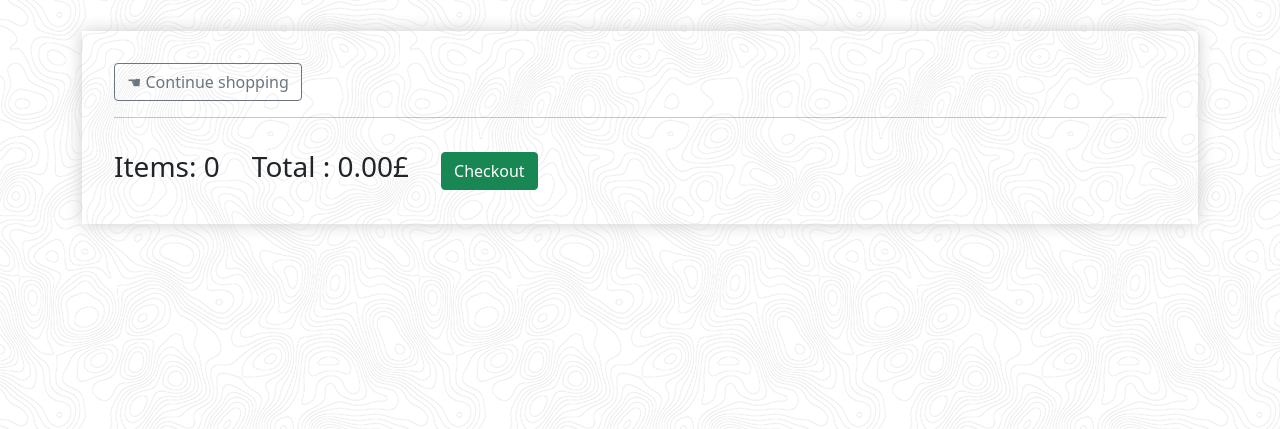
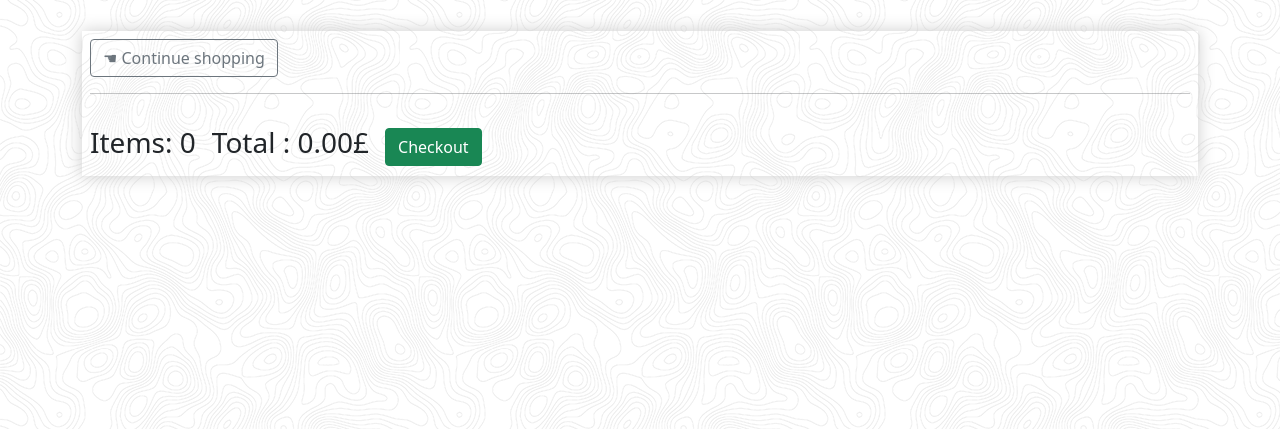
Before and after one commit to RayenKadhi/E-commerce, a Django app: page /cart/ in a window 1280 px wide. Shown: the part 51-480 px from the top of the page. Run offline with Django 4.2, Linux system fonts and the light colour scheme.

Commit message:
Deployment

```diff
--- a/static/styles/main.css
+++ b/static/styles/main.css
@@ -85,7 +85,7 @@
     box-shadow: hsl(0, 0%, 80%) 0 0 16px;
     background-color: #fff
     border-radius: 4px;
-    padding: 2em;
+    padding: 0.5em;
 
 }
 .box{
@@ -96,7 +96,7 @@
     display: flex;
     align-items: center;
     margin-top: 2em;
-    gap: 2em;
+    gap: 1em;
 
 }
 .thumbnail{
```
